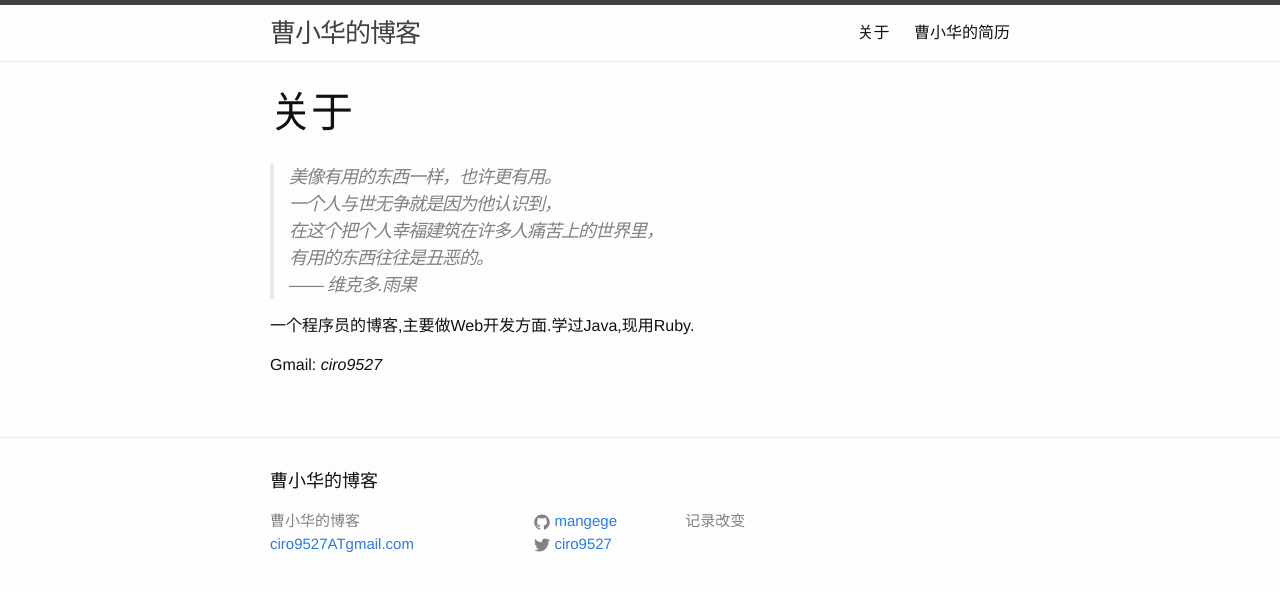
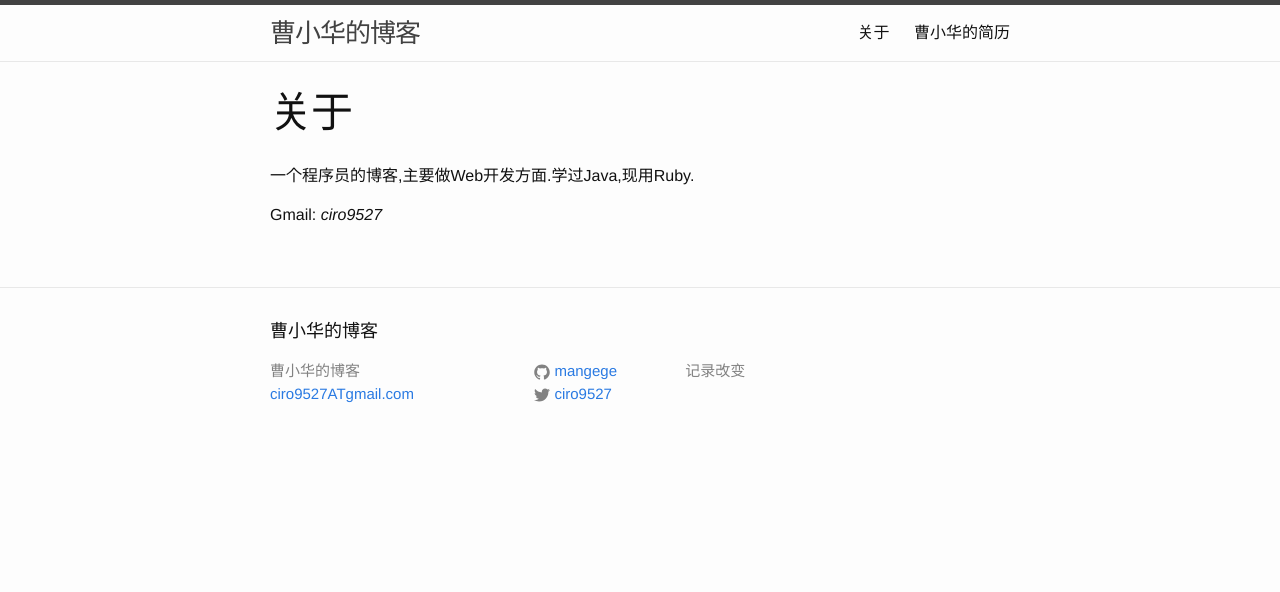
Before and after one commit to mangege/mangege.github.io, a Jekyll site: the page built from about.md, in a window 1280 px wide. Shown: the top 592 px of the page. Built offline with Jekyll 4.4.1, drawn with Linux system fonts in a browser that asks for light colours.

Commit message:
update about

```diff
--- a/about.md
+++ b/about.md
@@ -4,13 +4,6 @@ title: 关于
 permalink: /about/
 ---
 
-> 美像有用的东西一样，也许更有用。
-> 一个人与世无争就是因为他认识到，
-> 在这个把个人幸福建筑在许多人痛苦上的世界里，
-> 有用的东西往往是丑恶的。
->    —— 维克多.雨果
-
-
 一个程序员的博客,主要做Web开发方面.学过Java,现用Ruby.
 
 Gmail: *ciro9527*
```
